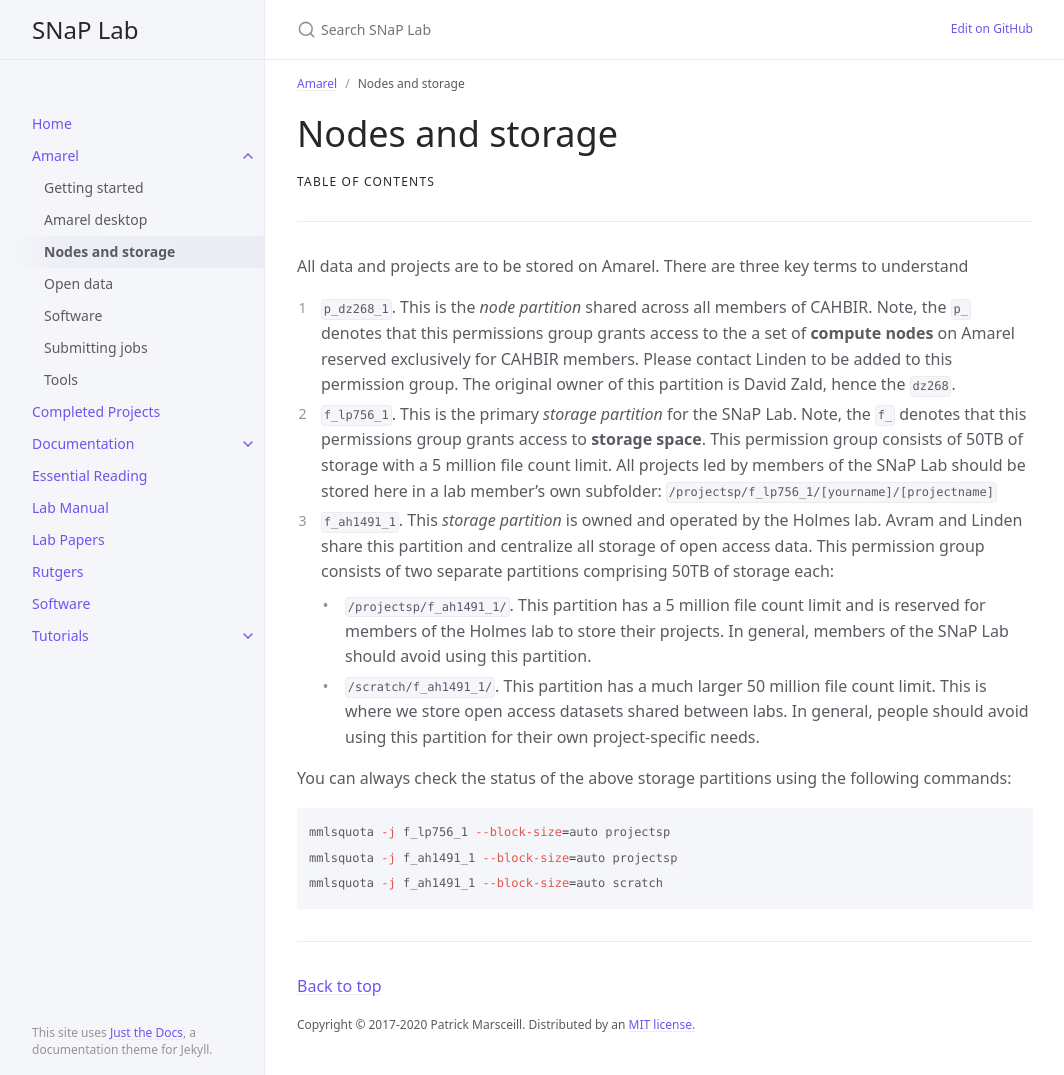
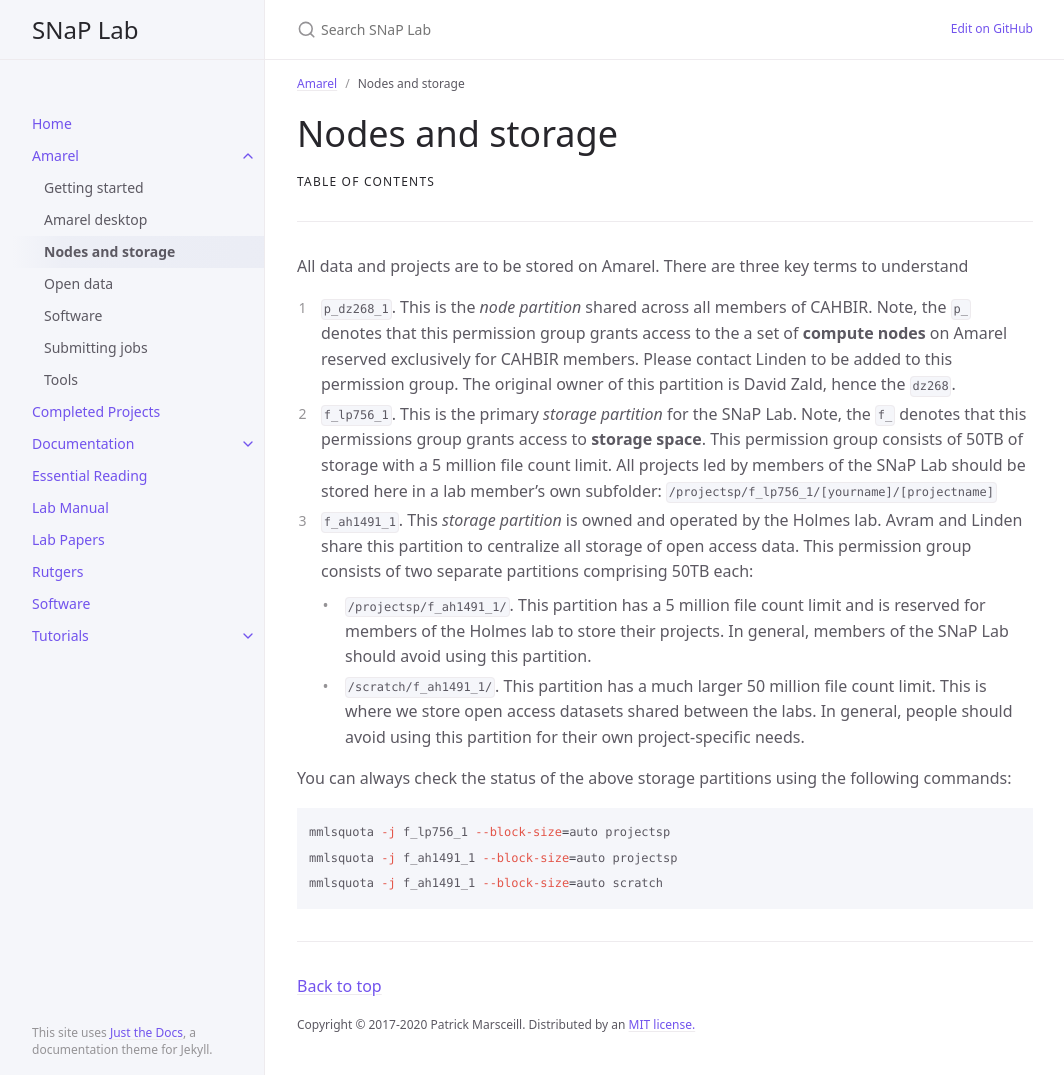
Before and after one commit to LindenParkesLab/snaplab.github.io, a Jekyll site: the page built from docs/amarel/nodes_storage.md, in a window 1280 px wide and 1075 px high. Shown: the whole window, without its empty margins (107-1171 px from the left). Built offline with Jekyll 4.4.1, drawn with Linux system fonts in a browser that asks for light colours; cached includes are drawn as plain includes.

Commit message:
minor edits

```diff
--- a/docs/amarel/nodes_storage.md
+++ b/docs/amarel/nodes_storage.md
@@ -17,11 +17,11 @@ has_toc: true
 ---
 
 All data and projects are to be stored on Amarel. There are three key terms to understand
-1. `p_dz268_1`. This is the *node partition* shared across all members of CAHBIR. Note, the `p_` denotes that this permissions group grants access to the a set of **compute nodes** on Amarel reserved exclusively for CAHBIR members. Please contact Linden to be added to this permission group. The original owner of this partition is David Zald, hence the `dz268`.
+1. `p_dz268_1`. This is the *node partition* shared across all members of CAHBIR. Note, the `p_` denotes that this permission group grants access to the a set of **compute nodes** on Amarel reserved exclusively for CAHBIR members. Please contact Linden to be added to this permission group. The original owner of this partition is David Zald, hence the `dz268`.
 2. `f_lp756_1`. This is the primary *storage partition* for the SNaP Lab. Note, the `f_` denotes that this permissions group grants access to **storage space**. This permission group consists of 50TB of storage with a 5 million file count limit. All projects led by members of the SNaP Lab should be stored here in a lab member's own subfolder: `/projectsp/f_lp756_1/[yourname]/[projectname]`
-3. `f_ah1491_1`. This *storage partition* is owned and operated by the Holmes lab. Avram and Linden share this partition and centralize all storage of open access data. This permission group consists of two separate partitions comprising 50TB of storage each:
+3. `f_ah1491_1`. This *storage partition* is owned and operated by the Holmes lab. Avram and Linden share this partition to centralize all storage of open access data. This permission group consists of two separate partitions comprising 50TB each:
 - `/projectsp/f_ah1491_1/`. This partition has a 5 million file count limit and is reserved for members of the Holmes lab to store their projects. In general, members of the SNaP Lab should avoid using this partition.
-- `/scratch/f_ah1491_1/`. This partition has a much larger 50 million file count limit. This is where we store open access datasets shared between labs. In general, people should avoid using this partition for their own project-specific needs.
+- `/scratch/f_ah1491_1/`. This partition has a much larger 50 million file count limit. This is where we store open access datasets shared between the labs. In general, people should avoid using this partition for their own project-specific needs.
 
 You can always check the status of the above storage partitions using the following commands:
 
```
